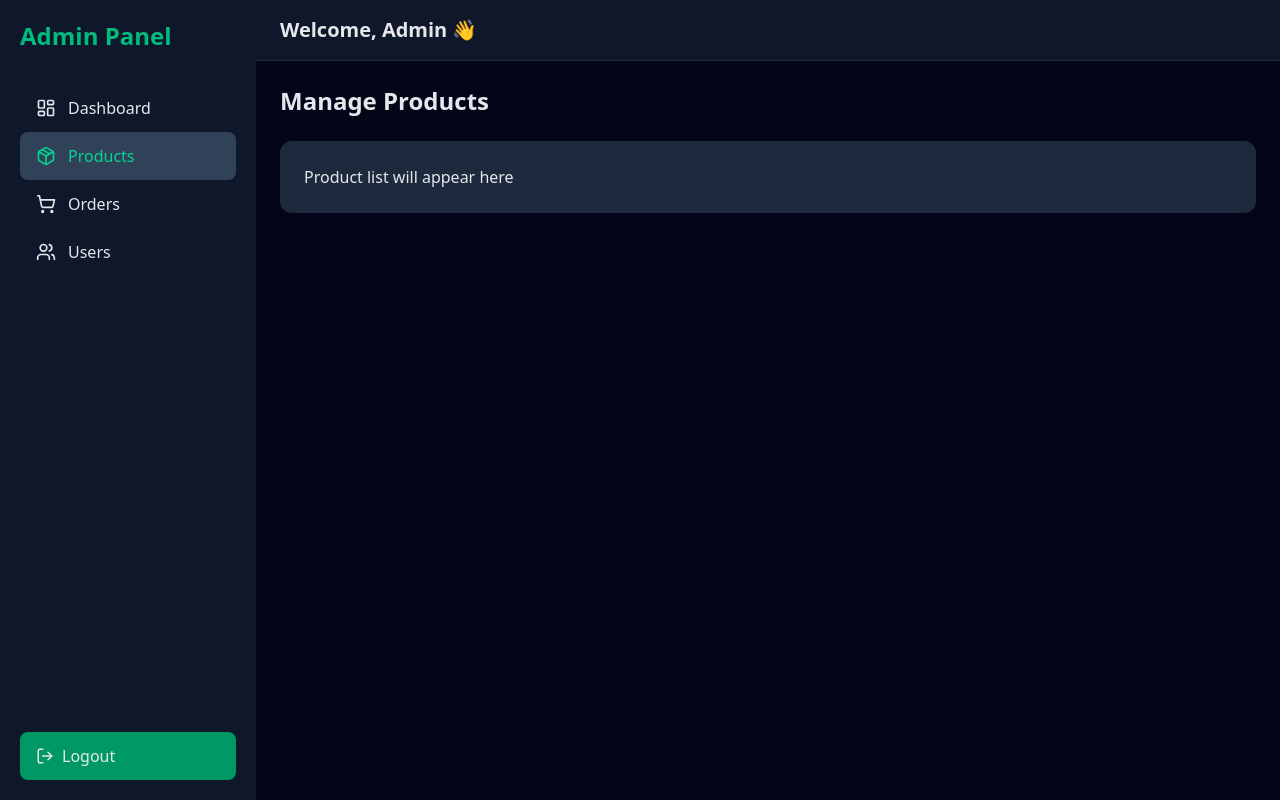
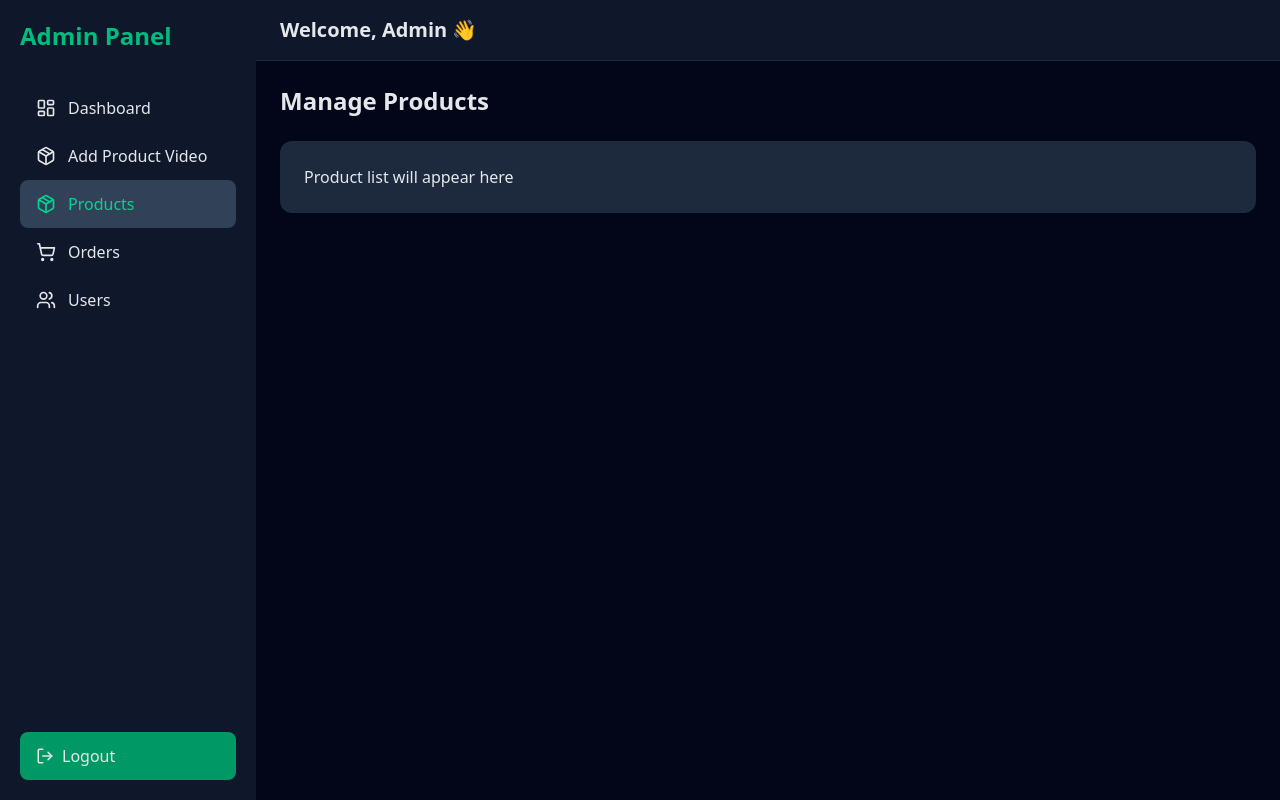
Before and after one commit to rajat804/crysco-frontend, a React (Vite) app: page /admin/products in a window 1280 px wide. Built offline with nearby package versions, Linux system fonts and the light colour scheme.

Commit message:
admin side bar update

```diff
--- a/src/components/admin/AdminSidebar.jsx
+++ b/src/components/admin/AdminSidebar.jsx
@@ -43,7 +43,14 @@ const AdminSidebar = ({ setSidebarOpen }) => {
           <LayoutDashboard size={20} />
           Dashboard
         </NavLink>
-
+        <NavLink to="/admin/products-video" className={({ isActive }) =>
+          `${linkStyle} ${
+            isActive ? "bg-slate-700 text-emerald-400" : "hover:bg-slate-800"
+          }`
+        }>
+          <Package size={20} />
+          Add Product Video
+        </NavLink>
         <NavLink to="/admin/products" className={({ isActive }) =>
           `${linkStyle} ${
             isActive ? "bg-slate-700 text-emerald-400" : "hover:bg-slate-800"
```
